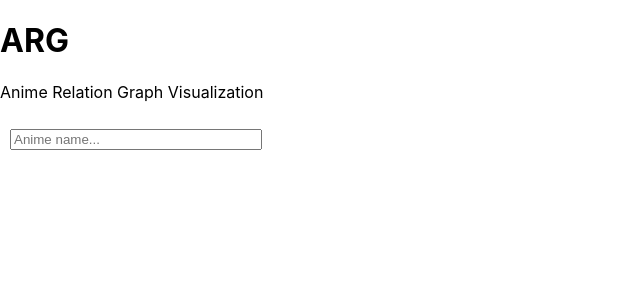
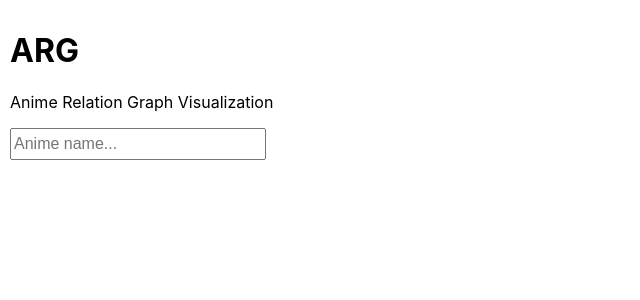
Before and after one commit to Newish0/ARG, a React (Create React App) app: page / in a window 1280 px wide. Shown: the top 300 px of the page, without its empty margins (0-640 px from the left). Built offline with nearby package versions, Linux system fonts and the light colour scheme.

Commit message:
stylization changes

```diff
--- a/src/App.css
+++ b/src/App.css
@@ -3,19 +3,11 @@
     outline: 2px solid rgba(255, 0, 0, 0.7);
 }
 
-.app-container {
-  position: fixed;
-  display: flex;
-  flex-flow: row nowrap;
-  width: 100%;
-  height: 100%;
-}
-
 .side-bar {
     width: min(400px, 25%);
-  margin: 10px;
     display: flex;
     flex-direction: column;
+    gap: 8px;
 }
 
 .center {
@@ -23,13 +15,39 @@
     text-align: center;
 }
 
+.mid {
+  align-items: center;
+}
+
 .col {
     display: flex;
     flex-direction: column;
 }
 
+.row {
+    display: flex;
+    flex-direction: row;
+}
+
+.fill-height {
+    height: -webkit-fill-available;
+}
+
+.fill-height {
+    width: -webkit-fill-available;
+}
+
 .scroll {
     overflow: auto;
+}
+
+.display-contents {
+    display: contents;
+}
+
+input {
+    padding-block: 5px;
+    font-size: 16px;
 }
 
 #relVisNetwork {
@@ -37,3 +55,11 @@
     width: 100%;
     height: 100%;
 }
+
+#App {
+    position: fixed;
+    height: 100%;
+    width: 100%;
+    background-color: #fff;
+    margin: 10px;
+}
--- a/src/App.js
+++ b/src/App.js
@@ -4,12 +4,12 @@ import RelationVis from './components/RelationVis';
 
 const App = () => {
   return (
-    <div>
+    <div id="App">
       <div>
         <h1>ARG</h1>
         <p>Anime Relation Graph Visualization</p>
       </div>
-      <div className='app-container'>
+      <div className='row fill-height'>
         <RelationVis></RelationVis>
       </div>
     </div>
--- a/src/components/DetailPanel.jsx
+++ b/src/components/DetailPanel.jsx
@@ -53,7 +53,7 @@ class DetailPanel extends Component {
         } = mediaData.attributes;
 
         return (
-            <div className="col center scroll">
+            <div className="display-contents center scroll">
                 <img
                     src={posterImage.medium}
                     alt={`Poster of ${canonicalTitle}`}
--- a/src/components/KitsuSimpleSearchBar.css
+++ b/src/components/KitsuSimpleSearchBar.css
@@ -1,9 +1,7 @@
-
 input {
     width: 100%;
     box-sizing: border-box;
 }
-
 
 .poster-and-title {
     display: flex;
@@ -18,7 +16,12 @@ input {
     width: 64px;
 }
 
+.search-container {
+    position: relative;
+}
+
 .search-results {
     position: absolute;
     background-color: #fff;
+    width: inherit;
 }
--- a/src/components/KitsuSimpleSearchBar.jsx
+++ b/src/components/KitsuSimpleSearchBar.jsx
@@ -39,7 +39,7 @@ class KitsuSimpleSearchBar extends Component {
 
     render = () => {
         return (
-            <div>
+            <div className="search-container">
                 <input
                     type="text"
                     value={this.state.query}
--- a/src/components/RelationNetwork.jsx
+++ b/src/components/RelationNetwork.jsx
@@ -7,6 +7,11 @@ import brokenImage from "../imgs/broken-image-small.png";
 class RelationNetwork extends React.PureComponent {
     state = {
         maxDepth: 12,
+        loading: {
+            status: false,
+            message: "",
+            percentage: 0,
+        },
     };
 
     // kebab & snake case to title case
@@ -30,6 +35,15 @@ class RelationNetwork extends React.PureComponent {
             full_story: "hsl(207, 50%, 70%)",
             other: "hsl(230, 50%, 70%)",
         };
+
+        // FIXME: move loading bar to outside component
+        // this.setState({
+        //     loading: {
+        //         status: true,
+        //         message: "Fetching data",
+        //         percentage: 0,
+        //     },
+        // });
 
         // const rawRelations = await KitsuRelation.get(5287, 5);
         const rawRelations = await KitsuRelation.get(
@@ -170,7 +184,18 @@ class RelationNetwork extends React.PureComponent {
     };
 
     render = () => {
-        return <div id="relVisNetwork"></div>;
+        const { loading } = this.state;
+        return (
+            <div className="fill-width fill-height col mid center">
+                {
+                    // TODO! more issue with updating relVisNetwork
+                    /* <div hidden={loading.status} id="relVisNetworkStatus" className="">
+                    <div>{loading.message}</div>
+                </div> */
+                }
+                <div id="relVisNetwork"></div>
+            </div>
+        );
     };
 }
 
```
Lines whose indentation alone changed are shown as unchanged.
